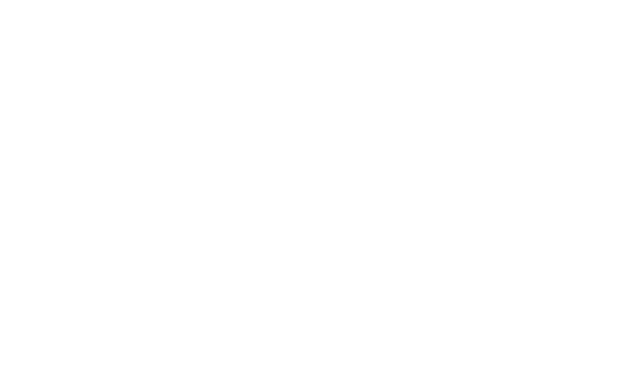
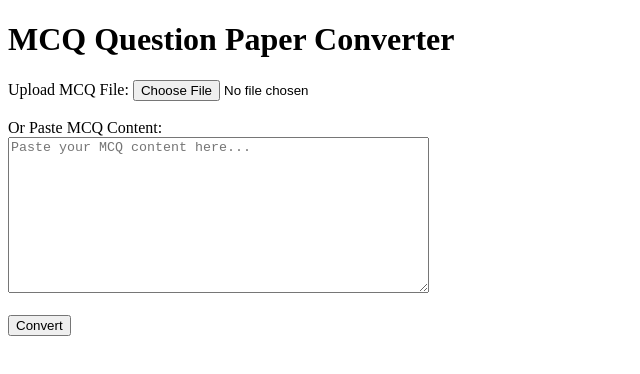
Before and after one commit to Shashwatology/quiz-app, a plain HTML site: page index.html in a window 1280 px wide. Shown: the whole page, without its empty margins (0-640 px from the left). Drawn offline with Linux system fonts and the light colour scheme.

Commit message:
first commit

```diff
--- a/index.html
+++ b/index.html
@@ -6,6 +6,26 @@
     <title>PrepZen - Quiz App </title>
 </head>
 <body>
+    <!DOCTYPE html>
+    <html lang="en">
+    <head>
+        <meta charset="UTF-8">
+        <meta name="viewport" content="width=device-width, initial-scale=1.0">
+        <title>MCQ Converter</title>
+    </head>
+    <body>
+        <h1>MCQ Question Paper Converter</h1>
+        <form id="mcq-form" action="/upload" method="POST" enctype="multipart/form-data">
+            <label for="file">Upload MCQ File:</label>
+            <input type="file" id="file" name="file" accept=".txt,.pdf"><br><br>
+
+            <label for="text">Or Paste MCQ Content:</label><br>
+            <textarea id="text" name="text" rows="10" cols="50" placeholder="Paste your MCQ content here..."></textarea><br><br>
+
+            <button type="submit">Convert</button>
+        </form>
+    </body>
+    </html>
 
 </body>
 </html>
```
